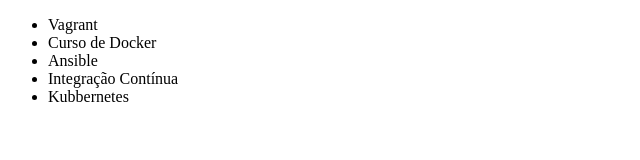
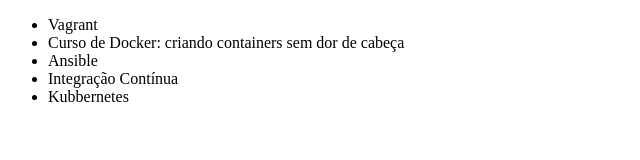
Before and after one commit to Mayu33/alura-git, a plain HTML site: page index.html in a window 1280 px wide. Shown: the whole page, without its empty margins (0-640 px from the left). Drawn offline with Linux system fonts and the light colour scheme.

Commit message:
Alterando nome curso de docker

```diff
--- a/index.html
+++ b/index.html
@@ -7,7 +7,7 @@
 <body>
     <ul>
         <li>Vagrant</li>
-        <li>Curso de Docker</li>
+        <li>Curso de Docker: criando containers sem dor de cabeça</li>
         <li>Ansible</li>
         <li>Integração Contínua</li>
         <li>Kubbernetes</li>
```
